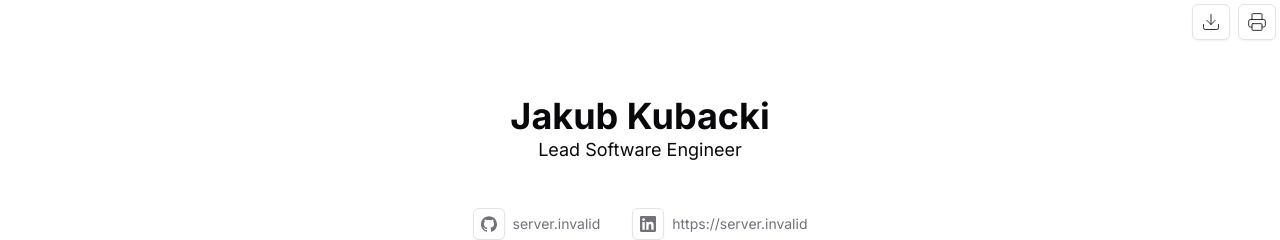
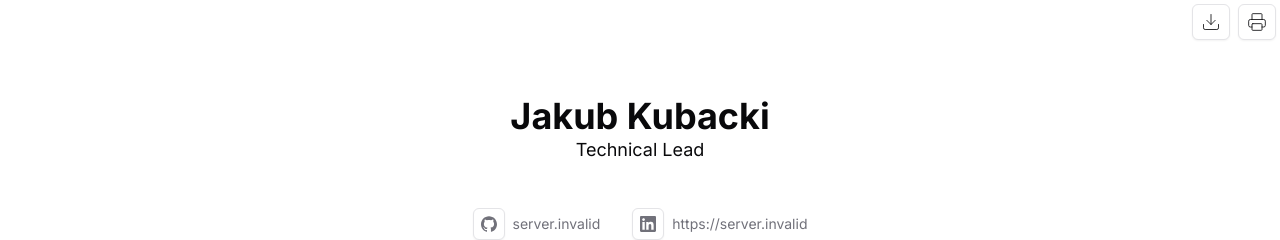
Before and after one commit to jkubacki/cv, a Next.js app: page / in a window 1280 px wide. Shown: the top 240 px of the page. Built offline with nearby package versions, Linux system fonts and the light colour scheme; no server answers.

Commit message:
Update title

```diff
--- a/components/sections/Intro.tsx
+++ b/components/sections/Intro.tsx
@@ -4,7 +4,7 @@ export default function Intro() {
     <section className="Intro flex flex-col items-center w-full">
       <h1 className="text-4xl font-bold">Jakub Kubacki</h1>
       <div className="text-lg">
-        Lead Software Engineer
+        Technical Lead
       </div>
       {process.env.NEXT_PUBLIC_WEBSITE_URL ? (
         <div className="items-center gap-2 hidden print:flex">
```
